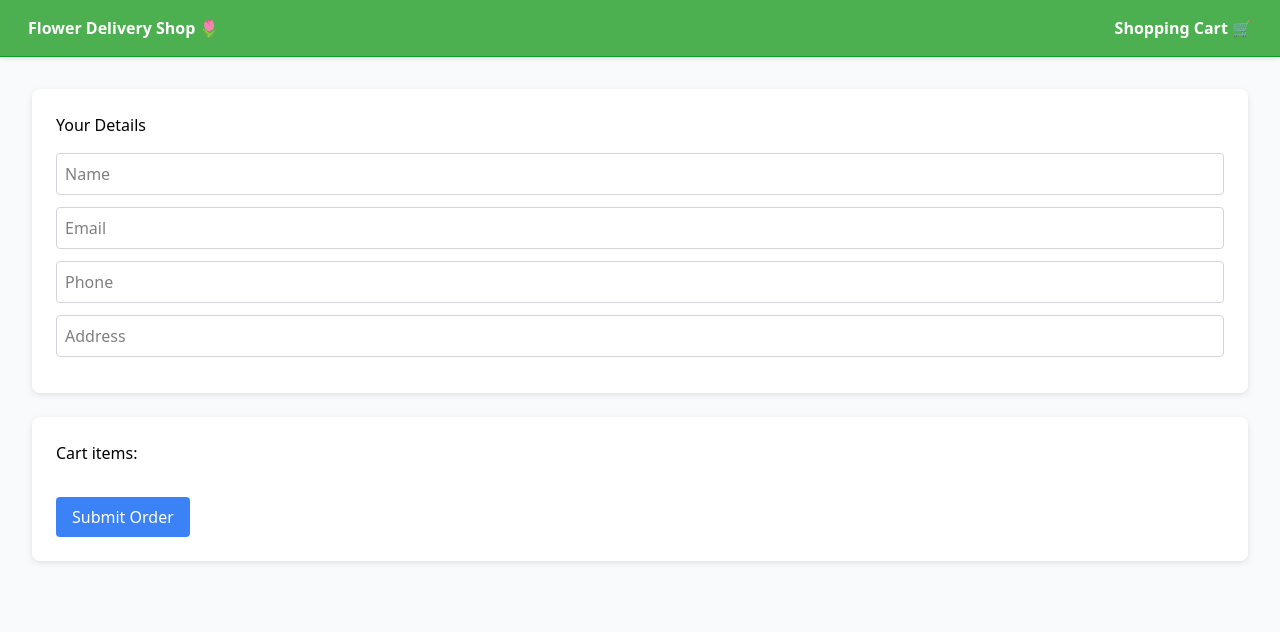
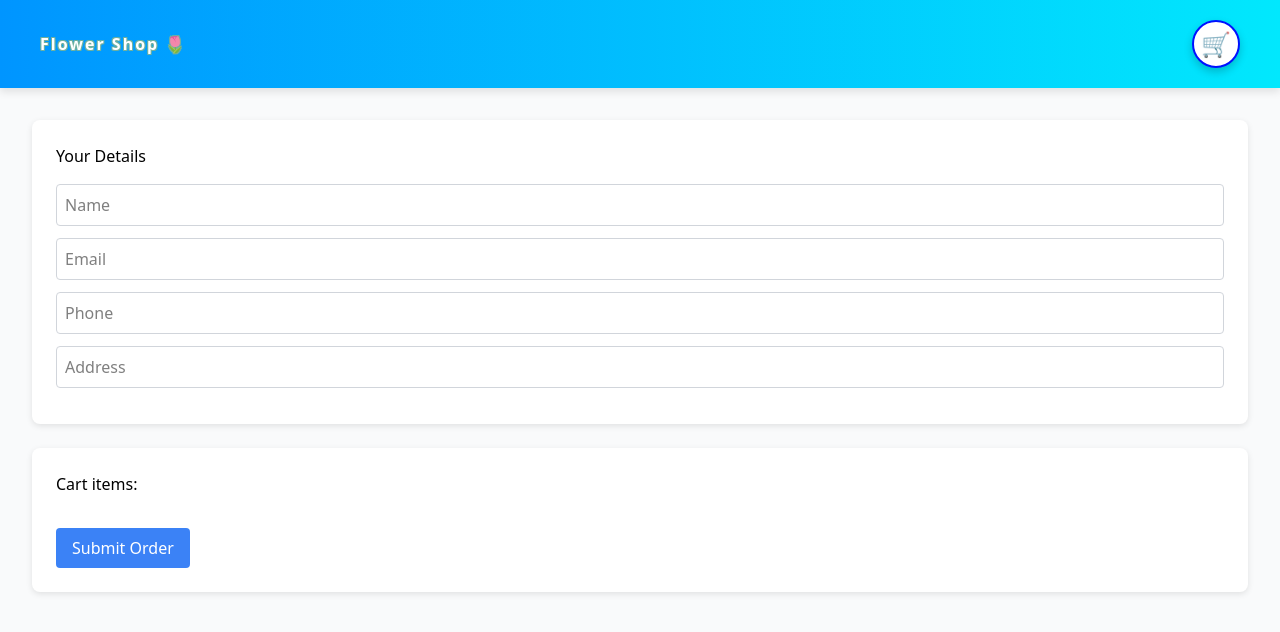
Before and after one commit to pinkimy/flowerdrapp, a React (Vite) app: page /cart in a window 1280 px wide. Shown: the top 632 px of the page. Built offline with nearby package versions, Linux system fonts and the light colour scheme.

Commit message:
Refactor header structure and styles for improved layout and visual consistency

```diff
--- a/src/App.jsx
+++ b/src/App.jsx
@@ -9,17 +9,12 @@ export default function App() {
 
   return (
     <BrowserRouter>
-      <header className="site-header">
-        <div className="left">
-          <Link to="/"> Flower Delivery Shop 🌷</Link>
-        </div>
-        <div className="right">
-          <Link to="/cart">
-            {" "}
-            Shopping Cart 🛒{" "}
-            {cart.length > 0 && <a className="cart">{cart.length}</a>}
+      <header className="header">
+          <Link to="/" className="text"> Flower Shop 🌷</Link>
+          <Link to="/cart" className="cart-icon">
+            <span>🛒</span>
+            {cart.length > 0 && <span className="cart-badge">{cart.length}</span>}
           </Link>
-        </div>
       </header>
 
       <Routes>
--- a/src/index.css
+++ b/src/index.css
@@ -1,34 +1,32 @@
 @import "tailwindcss";
-.site-header {
+
+/* Header main page */
+.header {
+  background: linear-gradient(to right, #0095ff, #01e8fd);
+  padding: 20px 40px;
+  color: white;
   display: flex;
   justify-content: space-between;
   align-items: center;
-  padding: 10px 20px;
-  background-color: #4CAF50;
-  color: #fff;
-  border-bottom: 1px solid #099f24;
+  box-shadow: 0 4px 8px rgba(0, 0, 0, 0.1);
   position: sticky;
   top: 0;
-  z-index: 100;
-  box-shadow: 0 2px 4px rgba(0,0,0,0.1);
+  z-index: 1000;
 }
 
-.site-header a {
-  color: white;
-  text-decoration: none;
-  font-weight: 600;
-  padding: 6px 8px;
+.header .text {
+  font-size: 1.5 rem;
+  font-weight: 700;
+  color: rgb(255, 255, 255);
+  text-shadow:
+    -1px -1px 0 #6fb1a0,
+     1px -1px 0 #6fb1a0,
+    -1px  1px 0 #6fb1a0,
+     1px  1px 0 #6fb1a0;
+  letter-spacing: 2px;
 }
 
-.site-header .left,
-.site-header .right {
-  display: flex;
-  align-items: center;
-}
-
-.site-header .left { gap: 12px; }
-.site-header .right { gap: 12px; }
-
+/* Container */
 .container {
     display: flex;
     align-items: flex-start;
@@ -36,6 +34,7 @@
     padding: 20px;
 }
 
+/* Side bar */
 .sidebar {
     flex: 0 0 200px;
     display: flex;
@@ -45,7 +44,9 @@
     border-radius: 8px;
 }
 
+/* Buttons */
 .buttonshops {
+    background: linear-gradient(to right, #349506, #39b496);
     background-color: #4CAF50;
     border: none;
     color: white;
@@ -57,10 +58,8 @@
     border-radius: 12px;
     transition: background-color 0.3s;
 }
-.buttonshops:hover {
-    background-color: #45a049;
-}
 
+/* Product moment */
 .products {
     flex: 1;
     display: grid;
@@ -73,7 +72,7 @@
 }
 
 .product-card {
-    background-color: white;
+    background-color: rgb(248, 248, 248);
     border: 1px solid #ddd;
     border-radius: 8px;
     padding: 10px;
@@ -95,44 +94,78 @@
     background-color: #45a049;
 }
 
-.cartitems {
-    display: grid;
-    grid-template-columns: repeat(auto-fit, minmax(200px, 1fr));
-    gap: 20px;
-    padding: 20px;
-    background-color: #f0f0f0;
-    min-height: 80vh;
-    box-sizing: border-box;
-    margin: 20px auto;
-    max-width: 1200px;
+/* Cart */
+.cart{
+  border-radius: 100%;
+  background-color: #e91e63;
+  color: white;
+  border: none;
+  cursor: pointer;
+  box-shadow: 0 4px 12px rgba(0, 0, 0, 0.2);
+  transition: background-color 0.3s ease;
 }
 
-.fieldinput {
-    display: flex;
-    align-items: center;
-    gap: 10px;
-    font-size: 14px;
-    color: #333;
-    font-weight: 500;
-    cursor: pointer;
-    user-select: none;
-    padding: 5px 10px;
-    border-radius: 5px;
-    background-color: #f0f0f0;
-    transition: background-color 0.3s;
-}
-.cart{
-  width: 50px;
-  height: 50px;
-  background-color: red;
-  border-radius: 50%;
-}
+/* Cart page fone */
 .cart-page {
   min-height: 100vh;
   background-color: #f9fafb;
   padding: 2rem;
 }
 
+.cart-icon {
+  position: relative;
+  display: inline-flex;
+  align-items: center;
+  justify-content: center;
+  width: 48px;
+  height: 48px;
+  border: 2px solid #0011ff;
+  border-radius: 50%;
+  background-color: #fff;
+  box-shadow: 0 4px 8px rgba(0,0,0,0.2);
+  color: #ff69b4;
+  font-size: 24px;
+  cursor: pointer;
+  transition: all .3s ease;
+  overflow: visible;
+}
+
+/* cart icon if cursor moved */
+.cart-icon:hover {
+  background-color: #fbe1ff;
+  color: #fff;
+  transform: scale(1.1);
+}
+
+.cart-badge {
+  position: absolute;
+  top: -6px;
+  right: -6px;
+  display: inline-flex;
+  align-items: center;
+  justify-content: center;
+  min-width: 20px;
+  height: 20px;
+  padding: 0 6px;
+  border-radius: 999px;
+  background: #e91e63;
+  color: #fff;
+  font-size: 12px;
+  line-height: 1;
+  box-shadow: 0 4px 12px rgba(0,0,0,0.2);
+  box-sizing: border-box;
+  white-space: nowrap;
+}
+
+/* Plus and minus */
+.cart-item {
+  display: flex;
+  justify-content: space-between;
+  align-items: center;
+  margin-bottom: 0.5rem;
+}
+
+/* User */
 .user-info, .cart-items {
   background: white;
   padding: 1.5rem;
@@ -152,13 +185,6 @@
   padding: 0.5rem;
   border: 1px solid #d1d5db;
   border-radius: 0.25rem;
-}
-
-.cart-item {
-  display: flex;
-  justify-content: space-between;
-  align-items: center;
-  margin-bottom: 0.5rem;
 }
 
 .quantity-controls button {
```
